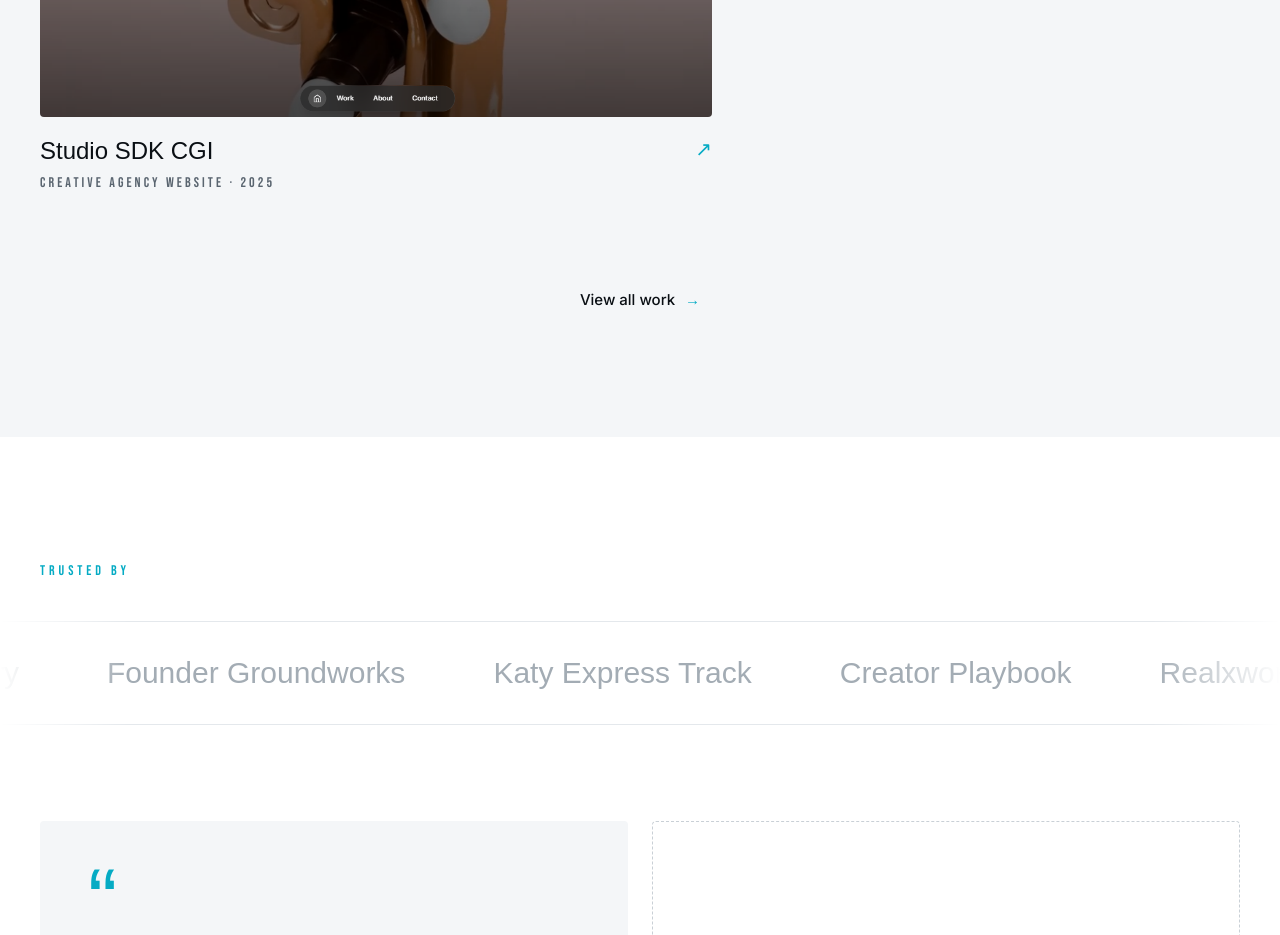
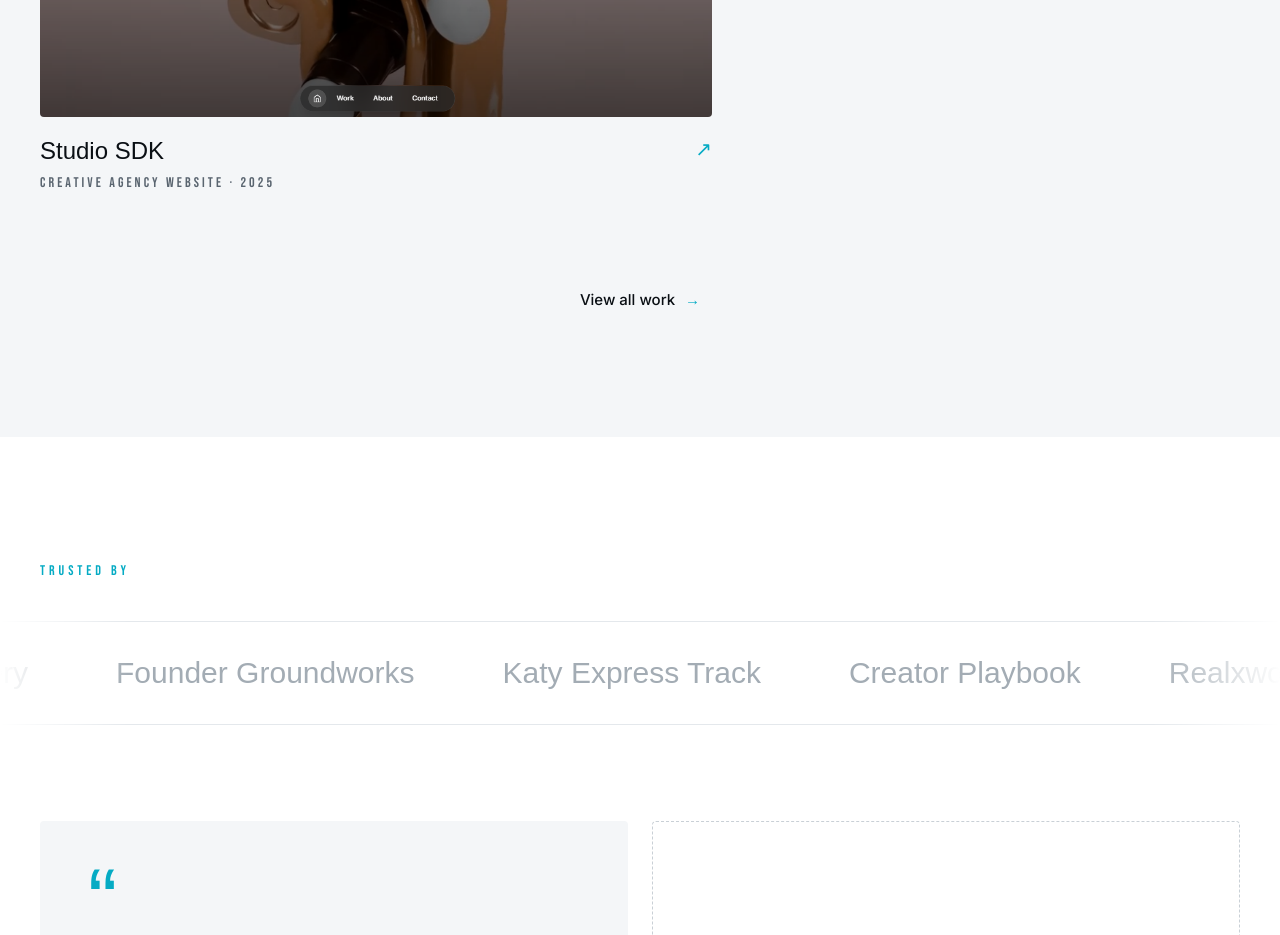
Before and after one commit to Obafemi00/portfolio, a Next.js app: page / in a window 1280 px wide. Shown: the part 3220-4155 px from the top of the page. Built offline with nearby package versions, Linux system fonts and the light colour scheme; a web font is replaced by a local one.

Commit message:
chore(data): rename Studio SDK CGI to Studio SDK

```diff
--- a/components/home/TestimonialsMarquee.tsx
+++ b/components/home/TestimonialsMarquee.tsx
@@ -8,7 +8,7 @@ const clientNames = [
   'Katy Express Track',
   'Creator Playbook',
   'Realxworld',
-  'Studio SDK CGI',
+  'Studio SDK',
   'LeapCrest',
   '1010 Coding',
 ];
--- a/data/projects.ts
+++ b/data/projects.ts
@@ -81,19 +81,19 @@ export const projects: Project[] = [
     stats: [{ value: '21', label: 'Products' }],
   },
   {
-    slug: 'studio-sdk-cgi',
-    name: 'Studio SDK CGI',
+    slug: 'studio-sdk',
+    name: 'Studio SDK',
     category: 'Creative Agency Website',
     year: '2025',
-    client: 'Studio SDK CGI',
+    client: 'Studio SDK',
     role: 'Design and frontend development',
     stack: ['Next.js', 'GSAP'],
     liveUrl: 'https://www.studiosdk.art',
-    overview: 'A monochrome, editorial site for a creative and CGI studio.',
+    overview: 'A monochrome, editorial site for a creative studio.',
     problem:
       'The studio needed a distinct identity that felt premium and editorial without becoming a direct copy of the Jeton-inspired reference.',
     approach:
-      'Monochrome palette (#FFFFFF and #2B2B2B), Didot typography, minimal interface, and a bottom pill navigation. Motion driven by GSAP, custom UI built on Next.js. Adapted the reference into a distinct Studio SDK CGI identity.',
+      'Monochrome palette (#FFFFFF and #2B2B2B), Didot typography, minimal interface, and a bottom pill navigation. Motion driven by GSAP, custom UI built on Next.js. Adapted the reference into a distinct Studio SDK identity.',
     outcome: 'A premium editorial site with a signature navigation pattern and considered motion.',
     featured: true,
     coverImage: '/projects/studiosdk-cover.png',
```
